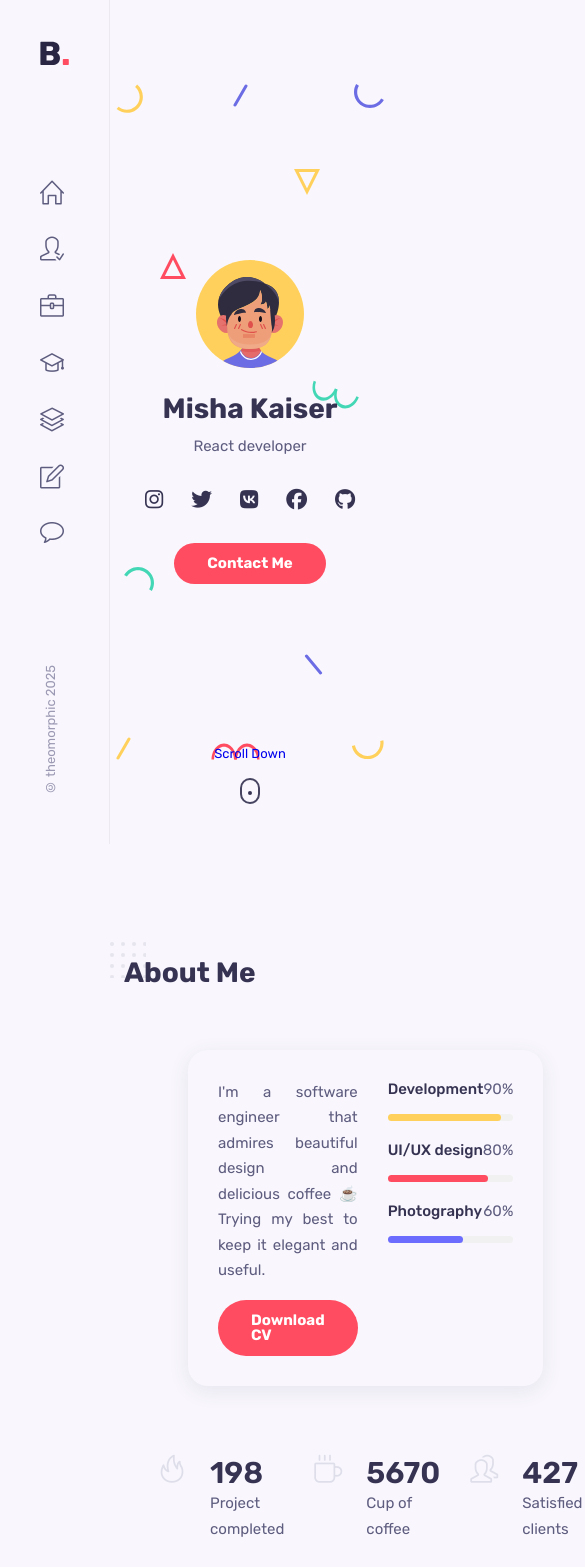
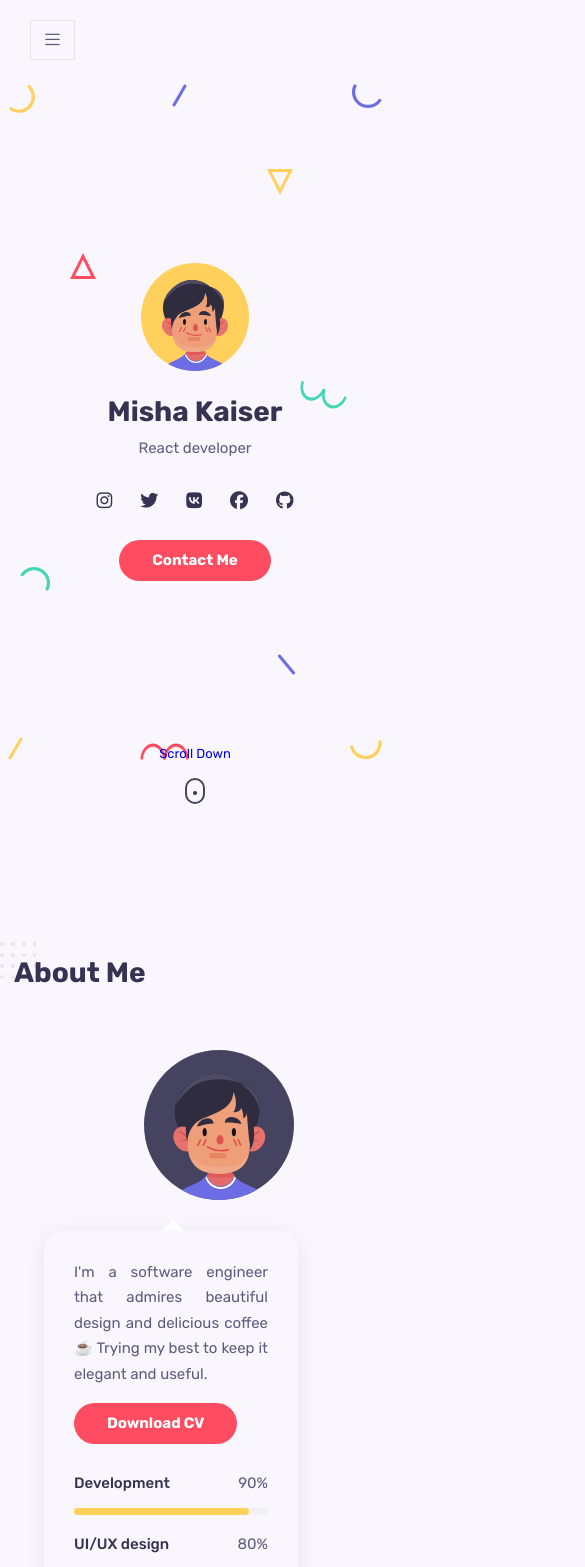
Before and after one commit to theomorphic/geeky, a React (Create React App) app: page / in a window 390 px wide. Shown: the top 1567 px of the page, 585 px wide, since content can reach past the window. Built offline with nearby package versions, Linux system fonts and the light colour scheme.

Commit message:
feat: add adaptiv to hero

```diff
--- a/src/App.css
+++ b/src/App.css
@@ -4,3 +4,9 @@
   margin-left: 110px;
   user-select: none;
 }
+
+@media screen and (max-width: 1024px){
+  .main{
+    margin-left: 0;
+  }
+}
--- a/src/components/about/about.css
+++ b/src/components/about/about.css
@@ -108,3 +108,50 @@
 .about__title{
 	font-size: 1.875rem;
 }
+
+@media screen and (max-width: 1024px){
+	.about__container{
+	  grid-template-columns: 720px;
+	  justify-content: center;
+	  row-gap: 1.875rem;
+	}
+
+	.about__data::before{
+		border-left: 10px solid transparent;
+		border-right: 10px solid transparent;
+		border-bottom: 10px solid #fff;
+		left: 49%;
+		top: -20px;
+	}
+
+	.about__img{
+		justify-self: center;
+	}
+
+	.about__box{
+		flex-direction: column;
+		text-align: center;
+		row-gap: .5rem;
+	}
+}
+
+@media screen and (max-width: 768px){
+	.about__container{
+		grid-template-columns: 350px;
+	}
+
+	.about__data::before{
+		left: 47%;
+	}
+
+	.about__data{
+		grid-template-columns: 1fr;
+		row-gap: 1.875rem;
+	}
+
+	.about__boxes{
+		grid-template-columns: repeat(2, 150px);
+		row-gap: 1.5rem;
+		justify-content: center;
+	}
+}
--- a/src/components/home/home.css
+++ b/src/components/home/home.css
@@ -160,3 +160,11 @@
 	bottom: 10%;
 	right: 2%;
 }
+
+
+
+@media screen and (max-width: 1024px){
+	.home__social-link {
+		font-size: 1.125rem;
+	}
+}
--- a/src/components/sidebar/Sidebar.jsx
+++ b/src/components/sidebar/Sidebar.jsx
@@ -5,7 +5,8 @@
 
 const Sidebar = ()=>{
 	return(
-		<aside className="aside">
+		<>
+			<aside className="aside">
 			<a href="#home" className="nav__logo">
 				<img src={Logo} alt="Logo Image" />
 			</a>
@@ -63,7 +64,13 @@
 					&copy; theomorphic 2025
 				</span>
 			</div>
-		</aside>
+			</aside>
+
+
+			<div className="nav__toggle">
+				<i className="icon-menu"></i>
+			</div>
+		</>
 	)
 }
 
--- a/src/components/sidebar/sidebar.css
+++ b/src/components/sidebar/sidebar.css
@@ -38,3 +38,24 @@
 	transform: rotate(-180deg);
 	writing-mode: vertical-rl;
 }
+
+.nav__toggle{
+	display: flex;
+	position: fixed;
+	justify-content: center;
+	align-items: center;
+	top: 1.25rem;
+	left: 1.875rem;
+	cursor: pointer;
+	height: 40px;
+	width: 45px;
+	background-color: var(--body-color);
+	border: 1px solid #e8dfec;
+	z-index: 1;
+}
+
+@media screen and (max-width: 1024px){
+	.aside{
+	  left: -110px;
+	}
+}
```
